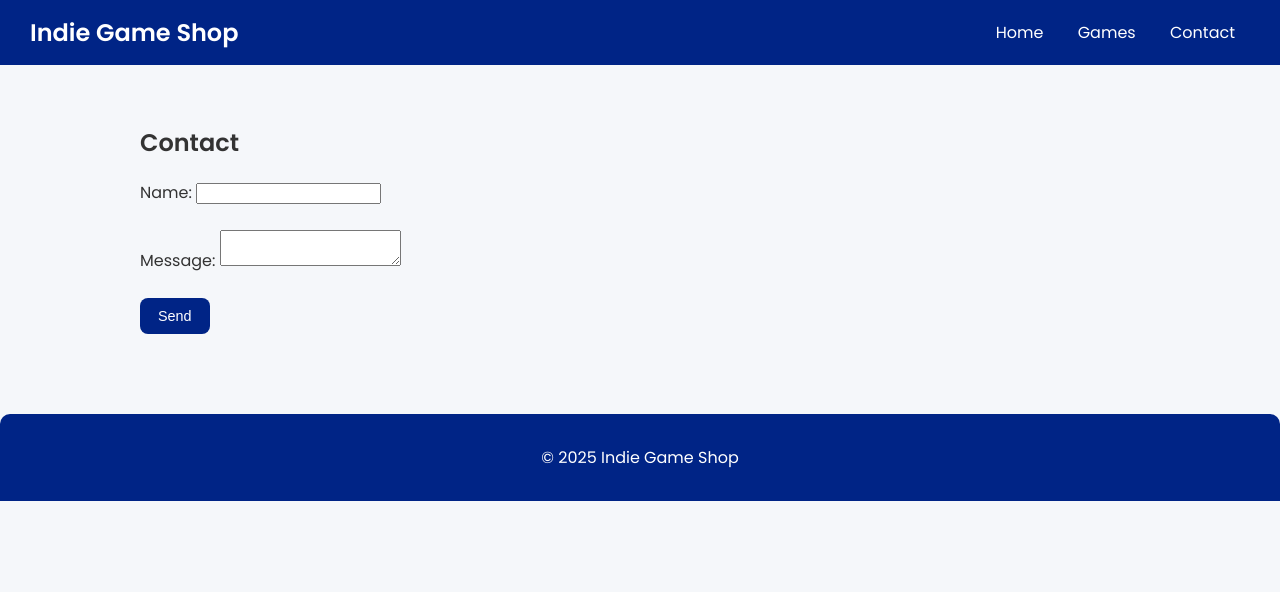
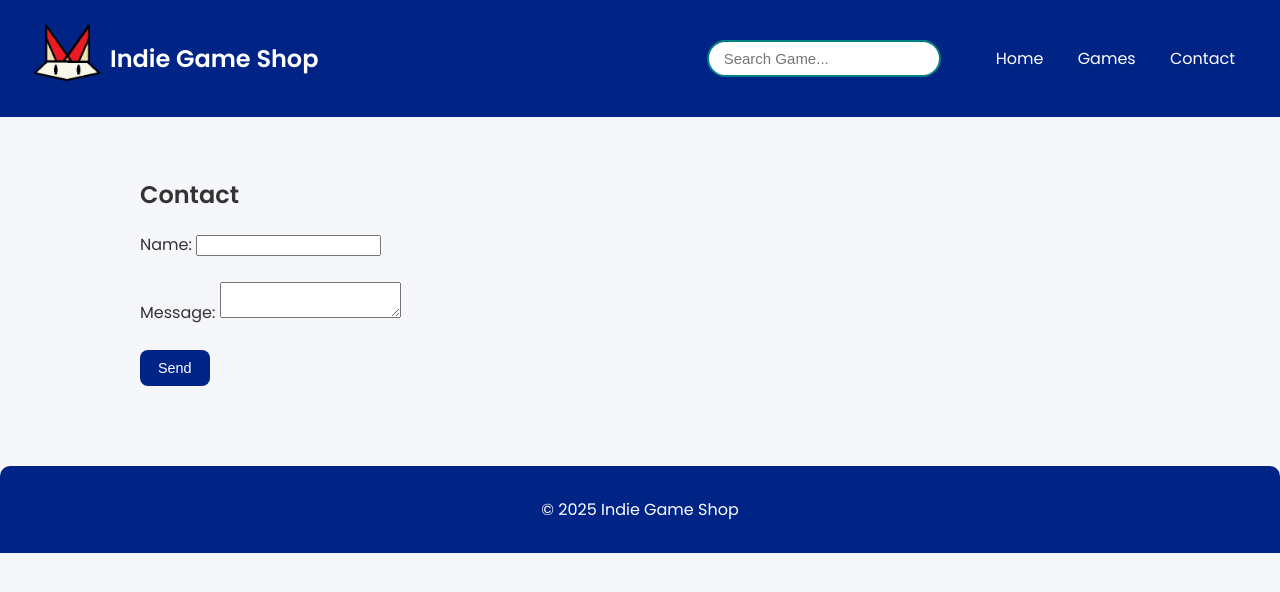
Before and after one commit to DT2BR/indie-game-shop, a plain HTML site: page contact.html in a window 1280 px wide. Drawn offline with Linux system fonts and the light colour scheme.

Commit message:
fixed header

```diff
--- a/contact.html
+++ b/contact.html
@@ -7,11 +7,24 @@
 </head>
 <body>
     <header>
+    <a href="./index.html">
+        <img src="./homepage_img/logo.png" alt="web logo" width="80px" height="80px" >
+    </a>
     <h1>Indie Game Shop</h1>
+      <div class="search-bar">
+    <input
+      type="text"
+      id="searchInput"
+      placeholder="Search Game..."
+      onkeyup="searchGame()"
+    />
+  </div>
         <nav>
+            <ul>
                 <a href="index.html">Home</a>
                 <a href="games.html">Games</a>
                 <a href="contact.html">Contact</a>
+            </ul>
         </nav>
     </header>
 
--- a/style.css
+++ b/style.css
@@ -23,6 +23,23 @@ header {
 header h1 {
   margin: 0;
   font-size: 1.5rem;
+
+}
+
+.search-bar {
+  flex: 1;
+  display: flex;
+  justify-content: flex-end;
+
+}
+
+.search-bar input {
+  width: 60%;
+  max-width: 200px;
+  padding: 8px 15px;
+  font-size: 15px;
+  border: 2px solid teal;
+  border-radius: 25px;
 }
 
 nav a {
```
Also changed, not shown: games.html (+13 -0 lines), index.html (+8 -0 lines). Lines whose indentation alone changed are shown as unchanged.
